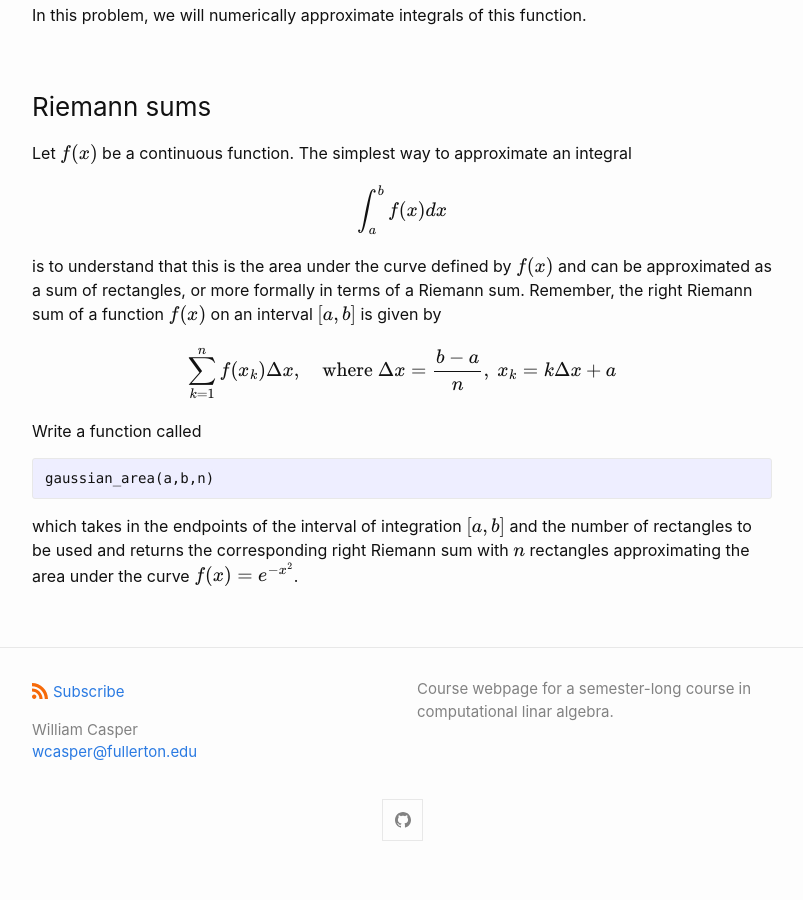
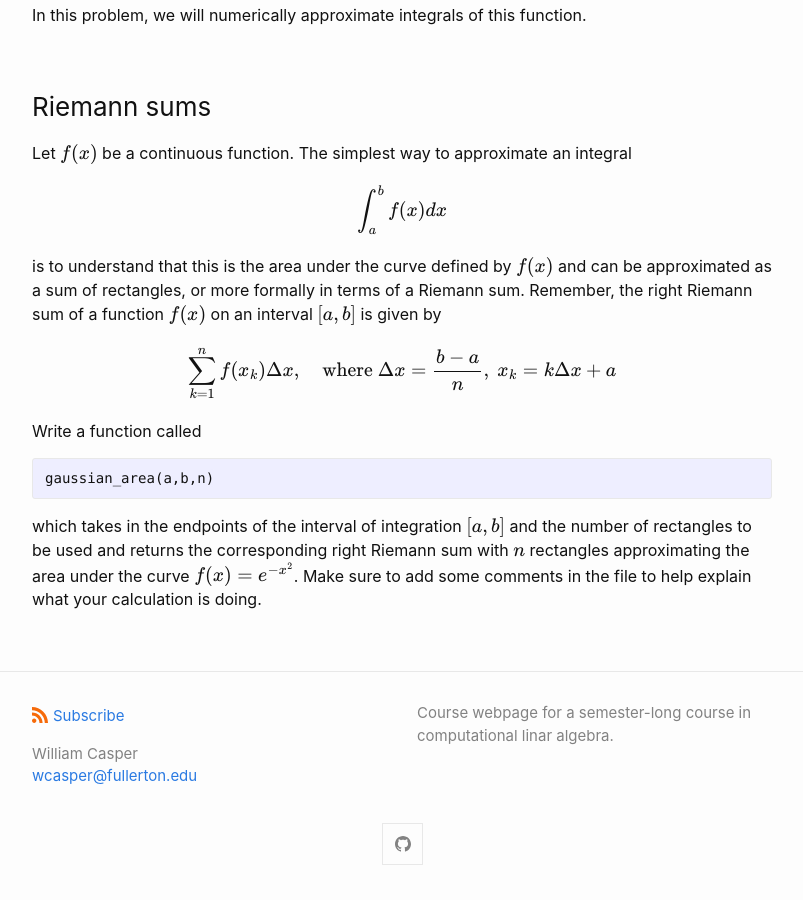
Before and after one commit to wcasper/math107spring2022, a Jekyll site: the page built from _homework/hw3/hw3-part2.md, in a window 1280 px wide and 900 px high, scrolled down 654 px. Shown: the whole window, without its empty margins (238-1041 px from the left). Built offline with Jekyll 4.4.1, drawn with Linux system fonts in a browser that asks for light colours; before the commit the page ends 1530 px from its top, so only the background shows below that.

Commit message:
added need for comments

````diff
--- a/_homework/hw3/hw3-part2.md
+++ b/_homework/hw3/hw3-part2.md
@@ -38,3 +38,4 @@ gaussian_area(a,b,n)
 ```
 
 which takes in the endpoints of the interval of integration $$[a,b]$$ and the number of rectangles to be used and returns the corresponding right Riemann sum with $$n$$ rectangles approximating the area under the curve $$f(x) = e^{-x^2}$$.
+Make sure to add some comments in the file to help explain what your calculation is doing.
````
